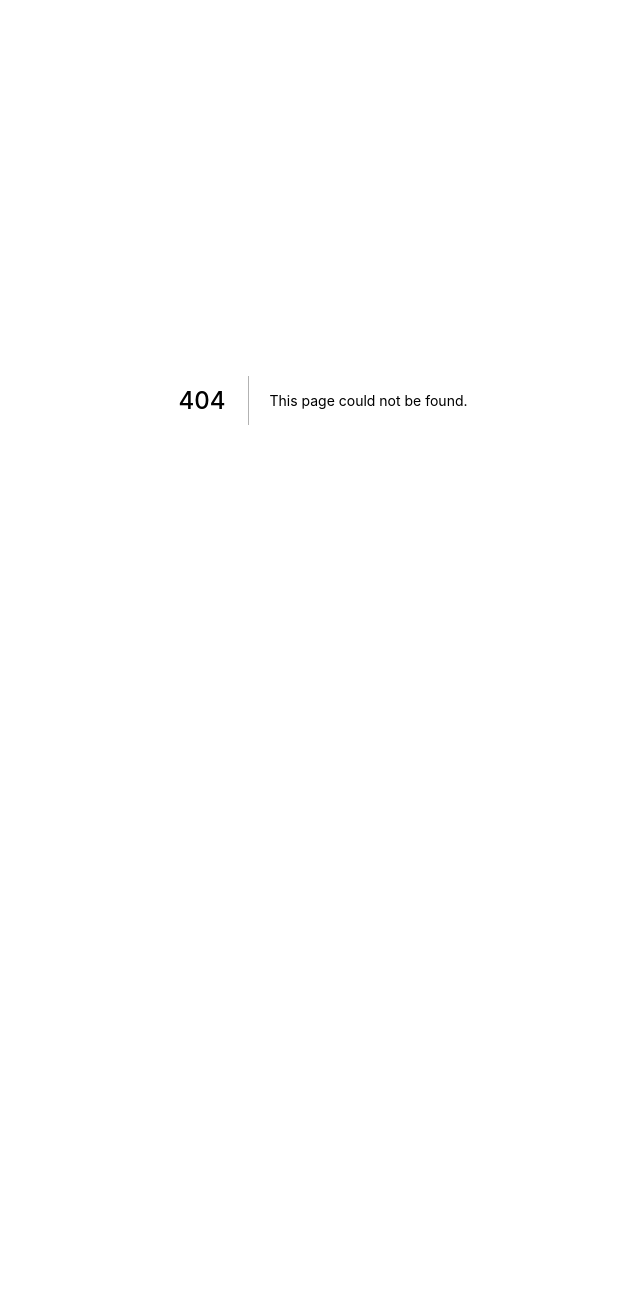
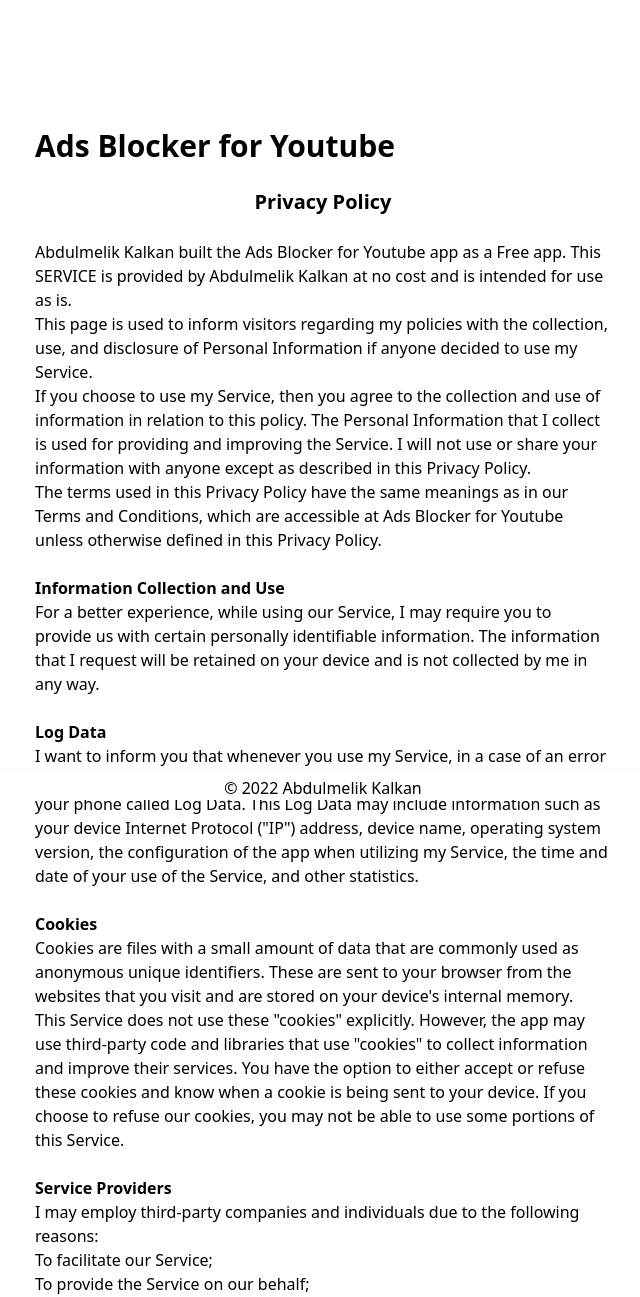
Before and after one commit to AbdulmelikKalkan/abdulmelikkalkan.github.io, a Next.js app: page /adsblocker/privacypolicy in a window 1280 px wide. Before the commit this address had no page. Shown: the top 1297 px of the page, without its empty margins (317-957 px from the left). Before the commit the page ends 800 px from the top, so only its background shows below. Built offline with nearby package versions, Linux system fonts and the light colour scheme.

Commit message:
Add Privacy Policy for Ads Blocker

```diff
--- a/pages/adsblocker.js
+++ b/pages/adsblocker/index.js
@@ -1,4 +1,4 @@
-import Footer from '../components/footer'
+import Footer from '../../components/footer'
 import { Card, Col, Text, Grid } from '@nextui-org/react'
 import Image from 'next/image'
 
--- /dev/null
+++ b/pages/adsblocker/privacypolicy.js
@@ -0,0 +1,185 @@
+import Footer from '../../components/footer'
+export default function PrivacyPolicy() {
+  return (
+    <>
+      <main className="flex w-full h-full dark:bg-dbg">
+        <div className="flex flex-col flex-grow max-w-2xl mx-auto md:px-0 dark:bg-dbg">
+          <div className="flex-grow pt-32 items-center mx-auto w-full max-w-xl sm:pl-2 sm:pr-2">
+            <header className="text-3xl font-bold mb-6">
+              Ads Blocker for Youtube
+            </header>
+            <h1 className='text-center text-xl font-bold mb-6'>Privacy Policy</h1>
+            <p>
+              Abdulmelik Kalkan built the Ads Blocker for Youtube app as a Free
+              app. This SERVICE is provided by Abdulmelik Kalkan at no cost and
+              is intended for use as is.
+            </p>
+            <p>
+              This page is used to inform visitors regarding my policies with
+              the collection, use, and disclosure of Personal Information if
+              anyone decided to use my Service.
+            </p>
+            <p>
+              If you choose to use my Service, then you agree to the collection
+              and use of information in relation to this policy. The Personal
+              Information that I collect is used for providing and improving the
+              Service. I will not use or share your information with anyone
+              except as described in this Privacy Policy.
+            </p>
+            <p>
+              The terms used in this Privacy Policy have the same meanings as in
+              our Terms and Conditions, which are accessible at Ads Blocker for
+              Youtube unless otherwise defined in this Privacy Policy.
+            </p>
+            <p>
+              <br></br>
+              <strong>Information Collection and Use</strong>
+            </p>
+            <p>
+              For a better experience, while using our Service, I may require
+              you to provide us with certain personally identifiable
+              information. The information that I request will be retained on
+              your device and is not collected by me in any way.
+            </p>
+            <p>
+              <br></br>
+              <strong>Log Data</strong>
+            </p>
+            <p>
+              I want to inform you that whenever you use my Service, in a case
+              of an error in the app I collect data and information (through
+              third-party products) on your phone called Log Data. This Log Data
+              may include information such as your device Internet Protocol
+              ("IP") address, device name, operating system version, the
+              configuration of the app when utilizing my Service, the time and
+              date of your use of the Service, and other statistics.
+            </p>
+            <p>
+              <br></br>
+              <strong>Cookies</strong>
+            </p>
+            <p>
+              Cookies are files with a small amount of data that are commonly
+              used as anonymous unique identifiers. These are sent to your
+              browser from the websites that you visit and are stored on your
+              device's internal memory.
+            </p>
+            <p>
+              This Service does not use these "cookies" explicitly. However, the
+              app may use third-party code and libraries that use "cookies" to
+              collect information and improve their services. You have the
+              option to either accept or refuse these cookies and know when a
+              cookie is being sent to your device. If you choose to refuse our
+              cookies, you may not be able to use some portions of this Service.
+            </p>
+            <p>
+              <br></br>
+              <strong>Service Providers</strong>
+            </p>
+            <p>
+              I may employ third-party companies and individuals due to the
+              following reasons:
+            </p>
+            <ul>
+              <li>To facilitate our Service;</li>
+              <li>To provide the Service on our behalf;</li>
+              <li>To perform Service-related services; or</li>
+              <li>To assist us in analyzing how our Service is used.</li>
+            </ul>
+            <p>
+              I want to inform users of this Service that these third parties
+              have access to their Personal Information. The reason is to
+              perform the tasks assigned to them on our behalf. However, they
+              are obligated not to disclose or use the information for any other
+              purpose.
+            </p>
+            <p>
+              <br></br>
+              <strong>Security</strong>
+            </p>
+            <p>
+              I value your trust in providing us your Personal Information, thus
+              we are striving to use commercially acceptable means of protecting
+              it. But remember that no method of transmission over the internet,
+              or method of electronic storage is 100% secure and reliable, and I
+              cannot guarantee its absolute security.
+            </p>
+            <p>
+              <br></br>
+              <strong>Links to Other Sites</strong>
+            </p>
+            <p>
+              This Service may contain links to other sites. If you click on a
+              third-party link, you will be directed to that site. Note that
+              these external sites are not operated by me. Therefore, I strongly
+              advise you to review the Privacy Policy of these websites. I have
+              no control over and assume no responsibility for the content,
+              privacy policies, or practices of any third-party sites or
+              services.
+            </p>
+            <p>
+              <br></br>
+              <strong>Children&#180;s Privacy</strong>
+            </p>
+            <div>
+              <p>
+                I do not knowingly collect personally identifiable information
+                from children. I encourage all children to never submit any
+                personally identifiable information through the Application
+                and/or Services. I encourage parents and legal guardians to
+                monitor their children's Internet usage and to help enforce this
+                Policy by instructing their children never to provide personally
+                identifiable information through the Application and/or Services
+                without their permission. If you have reason to believe that a
+                child has provided personally identifiable information to us
+                through the Application and/or Services, please contact us. You
+                must also be at least 16 years of age to consent to the
+                processing of your personally identifiable information in your
+                country (in some countries we may allow your parent or guardian
+                to do so on your behalf).
+              </p>
+            </div>
+            <p>
+              <br></br>
+              <strong>Changes to This Privacy Policy</strong>
+            </p>
+            <p>
+              I may update our Privacy Policy from time to time. Thus, you are
+              advised to review this page periodically for any changes. I will
+              notify you of any changes by posting the new Privacy Policy on
+              this page.
+            </p>
+            <p>This policy is effective as of 2022-08-29</p>
+            <p>
+              <br></br>
+              <strong>Contact Us</strong>
+            </p>
+            <p>
+              If you have any questions or suggestions about my Privacy Policy,
+              do not hesitate to contact me at kalkanabdulmelik@gmail.com.
+            </p>
+            <p>
+              This privacy policy page was created at
+              <a
+                href="https://privacypolicytemplate.net"
+                target="_blank"
+                rel="noopener noreferrer"
+              >
+                privacypolicytemplate.net
+              </a>
+              and modified/generated by
+              <a
+                href="https://app-privacy-policy-generator.nisrulz.com/"
+                target="_blank"
+                rel="noopener noreferrer"
+              >
+                App Privacy Policy Generator
+              </a>
+            </p>
+          </div>
+          <Footer></Footer>
+        </div>
+      </main>
+    </>
+  )
+}
```
